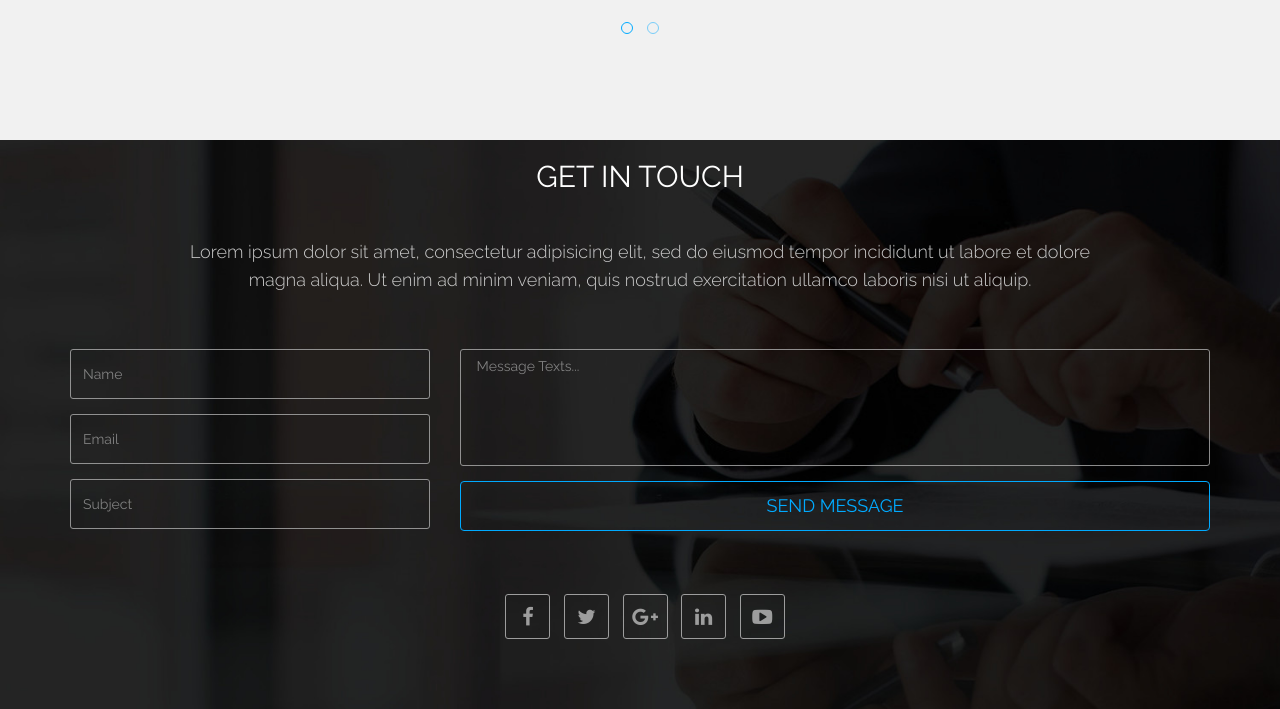
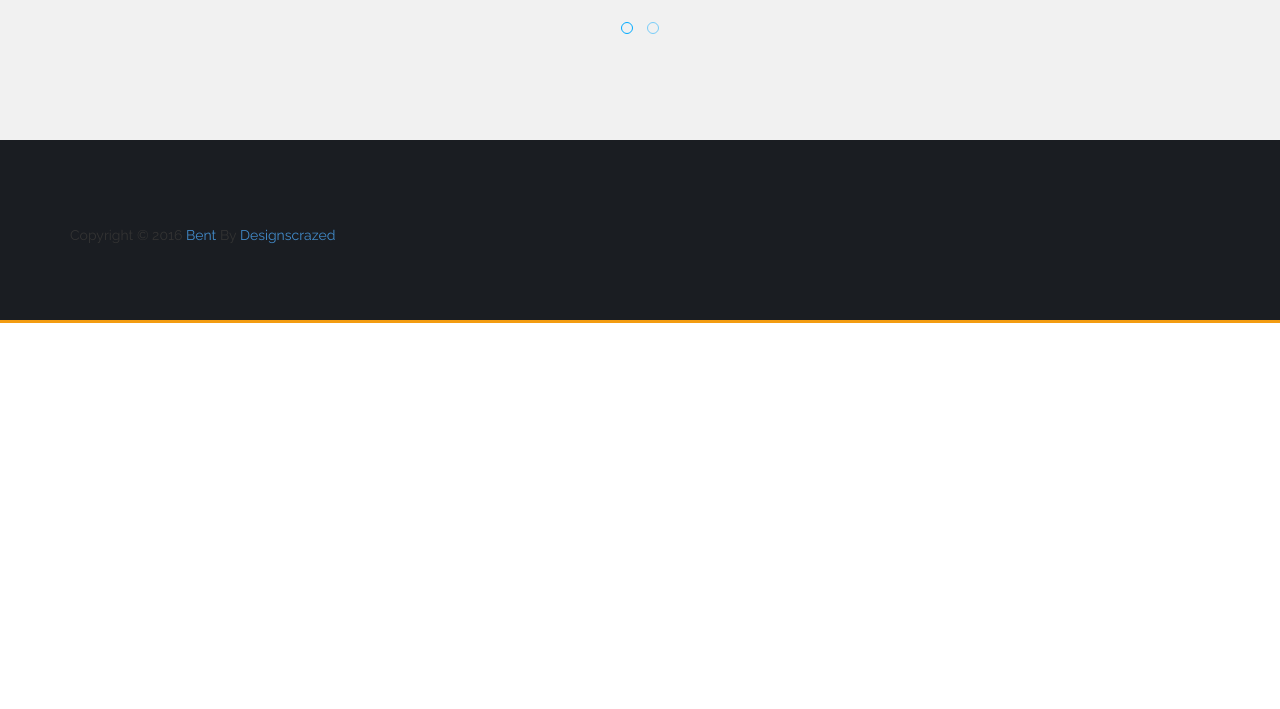
Before and after one commit to anomis027/businessrule, a plain HTML site: page index.html in a window 1280 px wide. Shown: the part 4075-4784 px from the top of the page. After the commit the page ends 4398 px from the top, so only its background shows below. Drawn offline with Linux system fonts and the light colour scheme; some packages are replaced by stand-ins of ours; a script that the page names is missing.

Commit message:
Edit style file

```diff
--- a/css/style.css
+++ b/css/style.css
@@ -681,3 +681,13 @@ home-btn:visited {
   height: 117px;
   resize: none;
 }
+
+/*---------------------------------------
+   SECTION FOOTER
+-----------------------------------------*/
+.copyright {
+  background-color: #1A1D22;
+  padding-bottom: 65px;
+  padding-top: 65px;
+  border-bottom: 3px solid #f39c12;
+}
--- a/index.html
+++ b/index.html
@@ -51,7 +51,7 @@
        START ABOUT US SECTION
 ============================== -->
 <section class="header parallax home-parallax page" id="HOME">
-    <h2></h2>
+    <h2>HEELO</h2>
     <div class="section_overlay">
         <nav class="navbar navbar-default navbar-fixed-top" role="navigation">
             <div class="container">
@@ -435,67 +435,25 @@
   </div><!-- end screen slider -->
 </section>
 
-<!-- =========================
-     START CONTCT FORM AREA
-============================== -->
-  <section class="contact page" id="CONTACT">
-    <div class="section_overlay">
-      <div class="container">
-        <div class="col-md-10 col-md-offset-1 wow bounceIn">
-          <!-- Start Contact Section Title -->
-          <div class="title-contact">
-            <h2>Get in touch</h2>
-            <p>Lorem ipsum dolor sit amet, consectetur adipisicing elit, sed do eiusmod tempor incididunt ut labore et dolore magna aliqua. Ut enim ad minim veniam, quis nostrud exercitation ullamco laboris nisi ut aliquip.</p>
-          </div>
-        </div><!-- end col -->
-      </div><!-- end container -->
+<section class="copyright">
+  <h2></h2>
+  <div class="container">
+    <div class="row">
+      <div class="col-md-6">
+        <div class="copy_right_text">
+          <!-- COPYRIGHT TEXT -->
+          <p>Copyright &copy; 2016 <a href="">Bent</a> <span>By </span><a href="http://designscrazed.org/">Designscrazed</a></p>
+        </div><!-- end copy right -->
+      </div><!-- end col -->
+      <div class="col-md-6">
+        <div class="scroll_top">
+          <a href="HOME"><i class="Fa fa-angle-up"></i></a>
+        </div><!-- scroll top -->
+      </div>
+    </div><!-- end row -->
+  </div>
+</section>
 
-      <div class="contact-form wow bounceIn">
-        <div class="container">
-
-          <!-- START ERROR AND SUCESS MESSAGE -->
-          <div class="form_error text-center">
-            <div class="name_error hide error">Please Enter your name</div>
-            <div class="email_error hide error">Please Enter your Email</div>
-            <div class="email_val_error hide error">Please eneter a Valid Email Address</div>
-            <div class="message_error hide error">Please Enter Your Message</div>
-          </div><!-- end form error -->
-          <div class="Sucess"></div>
-          <!-- END ERROR AND SUCESS MESSAGE -->
-
-          <!-- FORM -->
-          <form role="form">
-            <div class="row">
-              <div class="col-md-4">
-                <input type="text" class="form-control" id="name" placeholder="Name">
-                <input type="email" class="form-control" id="email" placeholder="Email">
-                <input type="text" class="form-control" id="subject" placeholder="Subject">
-              </div><!-- end col -->
-              <div class="col-md-8">
-                <textarea class="form-control" id="message" rows="25" cols="10" placeholder=" Message Texts..."></textarea>
-                <button type="button" class="btn btn-default submit-btn form_submit">SEND MESSAGE</button>
-              </div><!-- end col -->
-            </div><!-- end row -->
-          </form>
-        </div><!-- end container 00 -->
-      </div><!-- end contact formbounceIn -->
-      <div class="container">
-        <div class="row">
-          <div class="col-md-12 wow bounceInLeft">
-            <div class="social-icons">
-              <ul>
-                <li><a href=""><i class="fa fa-facebook"></i></a></li>
-                <li><a href=""><i class="fa fa-twitter"></i></a></li>
-                <li><a href=""><i class="fa fa-google-plus"></i></a></li>
-                <li><a href=""><i class="fa fa-linkedin"></i></a></li>
-                <li><a href=""><i class="fa fa-youtube-play"></i></a></li>
-              </ul>
-            </div><!-- end social_icons -->
-          </div><!-- end col -->
-        </div><!-- end row -->
-      </div><!-- end container -->
-    </div><!-- end section overlay -->
-  </section>
 <script src="js/jquery.min.js"></script>
 <script src="js/bootstrap.min.js"></script>
 <script src="js/owl.carousel.js"></script>
--- a/js/script.js
+++ b/js/script.js
@@ -227,8 +227,6 @@ $(document).ready(function() {
     }
 });
 
-
-
 //CONTACT FORM VALIDATION
 $(document).ready(function() {
 
```
